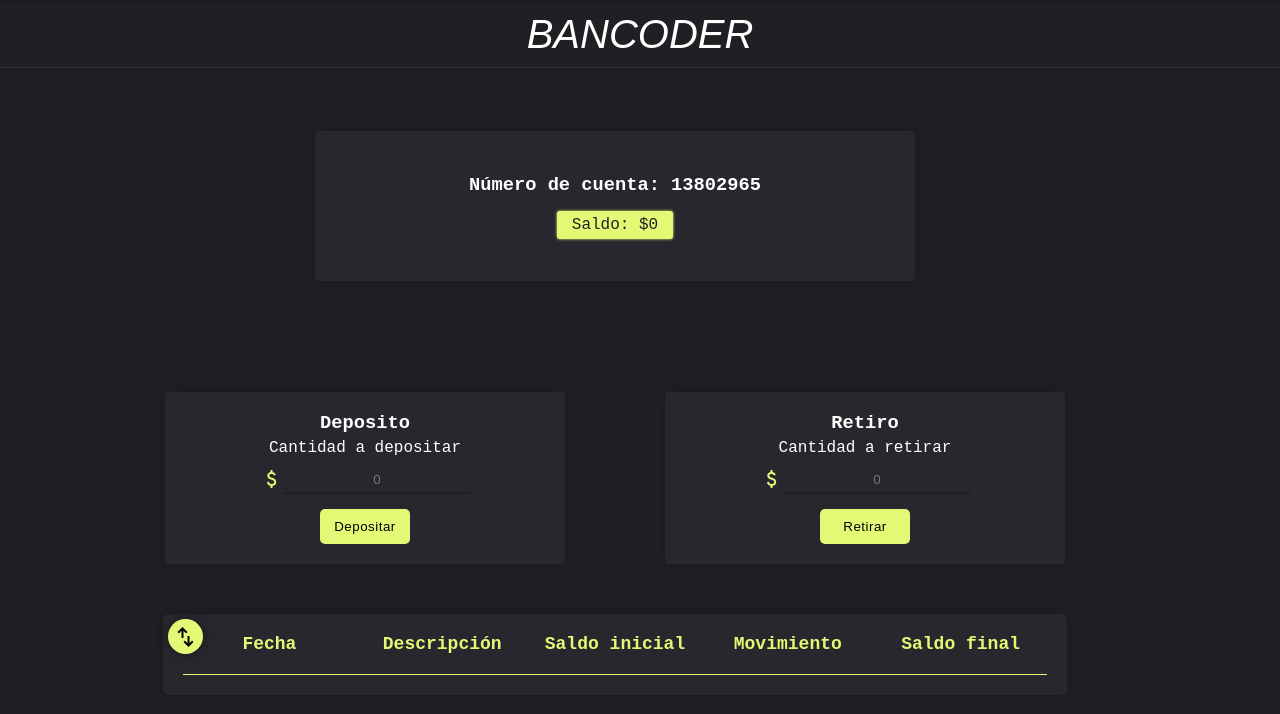
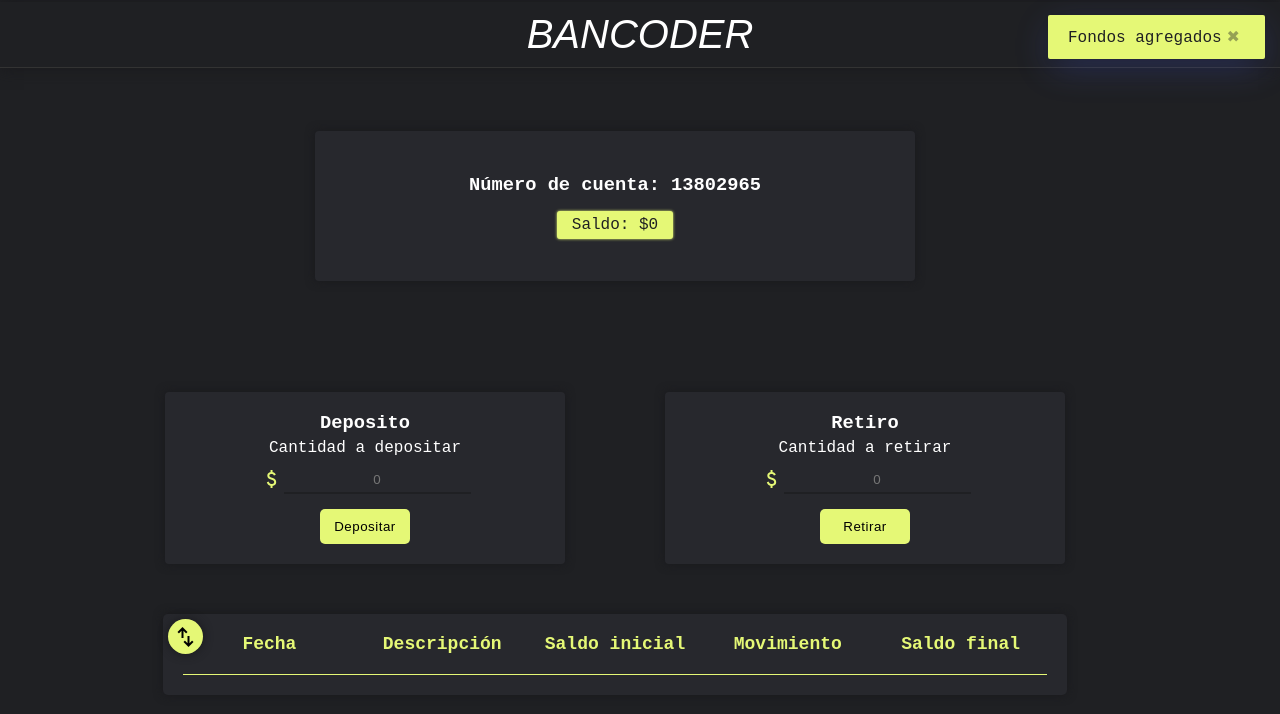
Before and after one commit to dev-mauro/bancoder, a plain HTML site: page index.html in a window 1280 px wide. Both pictures are taken after a click on the button "Depositar". Drawn offline with nearby package versions, Linux system fonts and the light colour scheme.

Commit message:
Implementacion libreria Toastify

```diff
--- a/index.html
+++ b/index.html
@@ -5,6 +5,7 @@
     <meta http-equiv="X-UA-Compatible" content="IE=edge">
     <meta name="viewport" content="width=device-width, initial-scale=1.0">
     <link rel="stylesheet" href="style.css">
+    <link rel="stylesheet" type="text/css" href="https://cdn.jsdelivr.net/npm/toastify-js/src/toastify.min.css">
     <link rel="stylesheet" href="https://fonts.googleapis.com/css2?family=Material+Symbols+Outlined:opsz,wght,FILL,GRAD@20..48,100..700,0..1,-50..200" />
     <title>Banco</title>
 </head>
@@ -63,6 +64,8 @@
         <button id="botonAviso">Entiendo</button>
     </div>
 
+    <!-- CDN Toastify -->
+    <script type="text/javascript" src="https://cdn.jsdelivr.net/npm/toastify-js"></script>
     <script src="script.js" type="module"></script>
 </body>
 </html>
--- a/script.js
+++ b/script.js
@@ -7,6 +7,20 @@ const createRandomAccNumber = (digits = 8) => {
     const accountNumber = Math.trunc(randomNumber * numberLength);
     return accountNumber;
 }
+
+const greenNoti = (content) => {
+    return {
+        text: content,
+        duration: 3000,
+        close: true,
+        stopOnFocus: true,
+        className: 'greenNoti',
+        style: {
+            background: 'var(--main-green)',
+            color: 'var(--main-gray)'
+        }
+    };
+};
 
 //----------------------------------------
 
@@ -32,6 +46,7 @@ bankPanel.addButton.addEventListener('click', () => {
     const money = bankPanel.addInput.value;
     bankPanel.addInput.value = '';
     account.addFunds(money);
+    Toastify( greenNoti('Fondos agregados') ).showToast();
 });
 
 // Agrega evento a boton "retirar" para sacar fondos a la cuenta
@@ -39,6 +54,7 @@ bankPanel.withdrawButton.addEventListener('click', () => {
     const money = bankPanel.withdrawInput.value;
     bankPanel.withdrawInput.value = '';
     account.withdrawFunds(money);
+    Toastify( greenNoti('Fondos retirados') ).showToast();
 });
 
 // No permite que los input tengan valores negativos
--- a/style.css
+++ b/style.css
@@ -286,3 +286,7 @@ input[type=number] {
     background-color: var(--main-gray);
     color: var(--main-green);
 }
+
+.greenNoti button{
+    color: inherit;
+}
```
